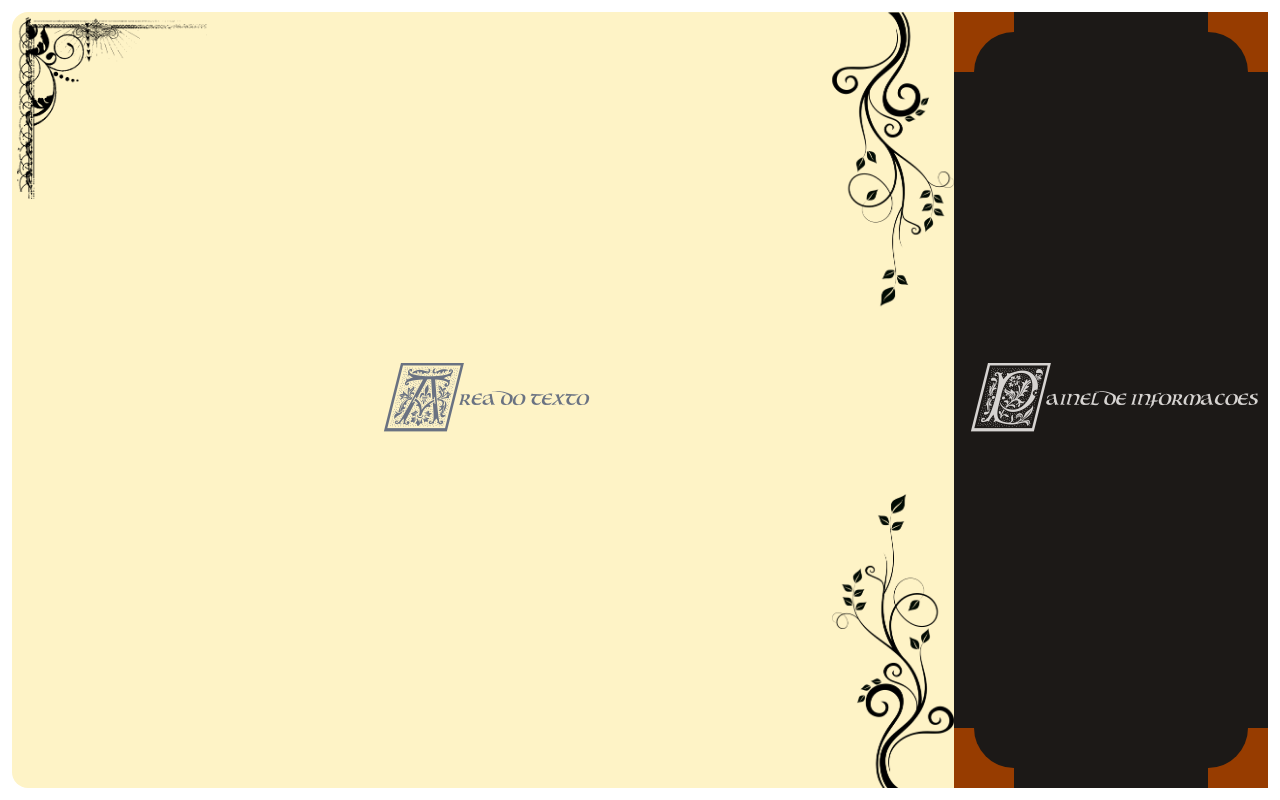
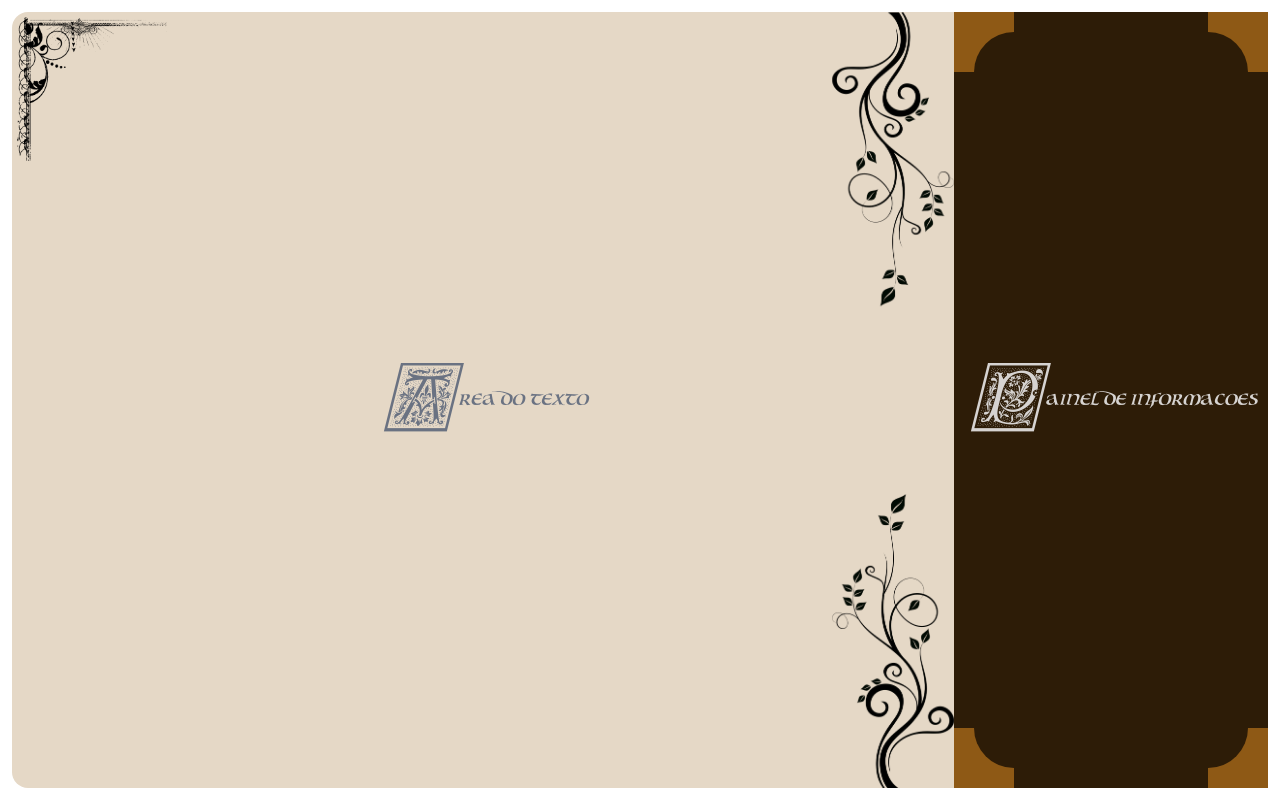
Before and after one commit to USPCodeLabSanca/BookLab, a Next.js app in the folder frontend/: page / in a window 1280 px wide. Built offline with nearby package versions, Linux system fonts and the light colour scheme.

Commit message:
Cores adicionadas
Cores principais adicionadas, podem ser acessadas no tailwind como:
bg-bege, bg-marrom e bg-dourado

```diff
--- a/frontend/src/app/components/Background.tsx
+++ b/frontend/src/app/components/Background.tsx
@@ -4,9 +4,9 @@ import vine from '../assets/vine.png'
 
 export default function Background(){
     return(
-        <div className="relative flex-[0.75] bg-amber-100 h-full rounded-l-2xl flex items-center justify-center">
+        <div className="relative flex-[0.75] bg-bege h-full rounded-l-2xl flex items-center justify-center">
             {/*Imagens de fundo*/}
-            <Image src={pagecorner} alt='' className='absolute top-0 left-0 h-[15vw] w-auto object-scale-down border-5'/>
+            <Image src={pagecorner} alt='' className='absolute top-0 left-0 h-[12vw] w-auto object-scale-down border-5'/>
             <Image src={vine} alt='' className="absolute top-0 right-0 h-[23vw] w-auto rotate-180 object-contain"/>
             <Image src={vine} alt='' className="absolute bottom-0 right-0 h-[23vw] w-auto object-contain"/>
             {/*Aqui viria a componente da área do texto*/}
--- a/frontend/src/app/components/InfoPanel.tsx
+++ b/frontend/src/app/components/InfoPanel.tsx
@@ -22,15 +22,15 @@ function GoldenCorner({x, y}: {x: CornerPosition, y: CornerPosition}) {
 
   /*Componente final*/
   return (
-    <div className={`absolute ${x} ${y} w-15 h-15 bg-amber-800`}>
-      <div className={`absolute ${opposite[x]} ${opposite[y]} w-10 h-10 bg-stone-900 ${roundClass}`}/>
+    <div className={`absolute ${x} ${y} w-15 h-15 bg-dourado`}>
+      <div className={`absolute ${opposite[x]} ${opposite[y]} w-10 h-10 bg-marrom ${roundClass}`}/>
     </div>
   );
 }
 
 export default function InfoPanel() {
   return (
-    <div className="relative flex w-full md:w-80 bg-stone-900 h-full rounded-r-2xl flex-[0.25] items-center justify-center">
+    <div className="relative flex w-full md:w-80 bg-marrom h-full rounded-r-2xl flex-[0.25] items-center justify-center">
       {/*Cantos dourados*/}
       <GoldenCorner x={"top-0"} y={"left-0"}/>
       <GoldenCorner x={"top-0"} y={"right-0"}/>
--- a/frontend/src/app/globals.css
+++ b/frontend/src/app/globals.css
@@ -10,6 +10,11 @@
   --color-foreground: var(--foreground);
   --font-sans: var(--font-geist-sans);
   --font-mono: var(--font-geist-mono);
+
+  /*Nossas cores*/
+  --color-bege: #E5D8C6;
+  --color-marrom: #2D1C07;
+  --color-dourado: #8E5915;
 
   /*Nossas fontes*/
   --font-bouwsma: 'Bouwsma';
```
